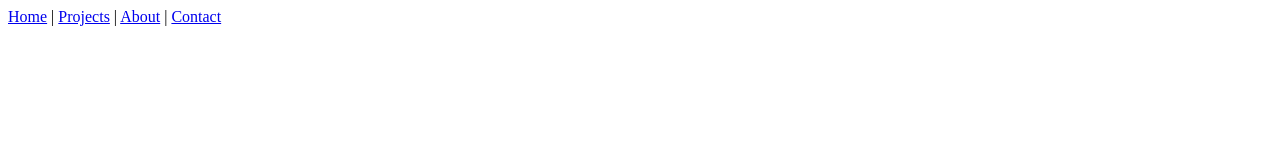
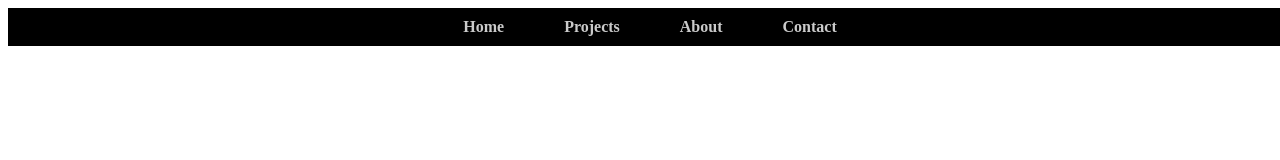
Before and after one commit to N-Nothing/Personal-Portfolio-Website, a plain HTML site: page about.html in a window 1280 px wide. Drawn offline with Linux system fonts and the light colour scheme.

Commit message:
Changed to styles

```diff
--- a/about.html
+++ b/about.html
@@ -8,9 +8,9 @@
 </head>
 <body>
     <nav>
-    <a href="index.html">Home</a> |
-    <a href="projects.html">Projects</a> |
-    <a href="about.html">About</a> |
+    <a href="index.html">Home</a>
+    <a href="projects.html">Projects</a>
+    <a href="about.html">About</a>
     <a href="contact.html">Contact</a>
     </nav>
 </body>
--- a/css/styles.css
+++ b/css/styles.css
@@ -0,0 +1,21 @@
+nav
+{
+    display: flex;
+    justify-content: center;
+    width: 100%;
+    gap: 60px;
+    padding: 10px;
+    background-color: #000000;
+}
+
+nav a
+{
+    text-decoration: none;
+    color: #cacaca;
+    font-weight: bold;
+}
+
+nav a:hover
+{
+    color: #ffffff;
+}
```
Also changed, not shown: contact.html (+3 -3 lines), index.html (+3 -3 lines), projects.html (+3 -3 lines).
